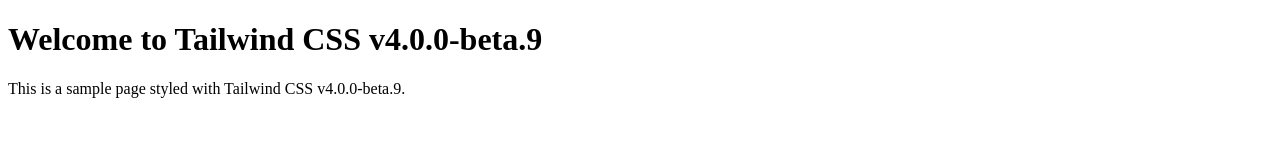
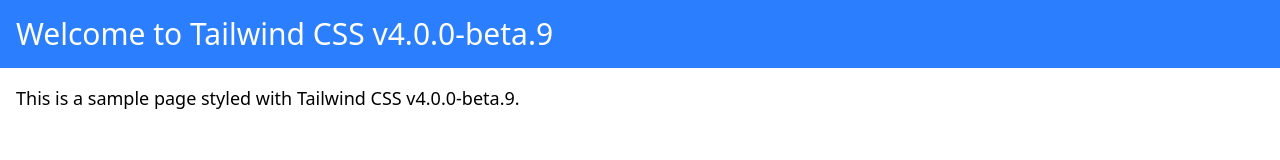
Before and after one commit to MahbubHS/Tailwind-beta, a website: page index.html in a window 1280 px wide. Drawn offline with nearby package versions, Linux system fonts and the light colour scheme; files that its build step writes are made by us from their sources.

Commit message:
Add Tailwind CSS configuration and update dependencies

```diff
--- a/index.html
+++ b/index.html
@@ -4,7 +4,7 @@
   <meta charset="UTF-8">
   <meta name="viewport" content="width=device-width, initial-scale=1.0">
   <title>Tailwind CSS v4.0.0-beta.9 Page</title>
-  <link href="styles.css" rel="stylesheet">
+  <link href="full-tailwind.css" rel="stylesheet">
 </head>
 <body>
   <header class="bg-blue-500 text-white p-4">
--- a/package.json
+++ b/package.json
@@ -4,7 +4,8 @@
   "description": "Tailwind css",
   "main": "index.html",
   "scripts": {
-    "test": "npx tailwindcss@next -i ./tailwind.css -o ./full-tailwind.css"
+    "test": "npx tailwindcss@next -i ./tailwind.css -o ./full-tailwind.css",
+    "build": "tailwindcss -i ./tailwind.css -o ./full-tailwind.css"
   },
   "author": "saad",
   "license": "ISC",
@@ -12,5 +13,8 @@
     "autoprefixer": "^10.4.20",
     "postcss": "^8.4.49",
     "tailwindcss": "^4.0.0-beta.9"
+  },
+  "dependencies": {
+    "@tailwindcss/postcss": "^4.0.0-beta.9"
   }
 }
--- a/postcss.config.js
+++ b/postcss.config.js
@@ -2,5 +2,6 @@
   plugins: {
     tailwindcss: {},
     autoprefixer: {},
+    // Add any additional plugins if required
   },
 };
--- a/tailwind.config.js
+++ b/tailwind.config.js
@@ -1,3 +1,5 @@
+const { postcss } = require("autoprefixer");
+
 module.exports = {
   // purge: ['./src/**/*.html'],
   theme: {
--- a/tailwind.css
+++ b/tailwind.css
@@ -1,3 +1 @@
-@tailwind base;
-@tailwind components;
-@tailwind utilities;
+@import "tailwindcss";
```
Also changed, not shown: 1 other file.
